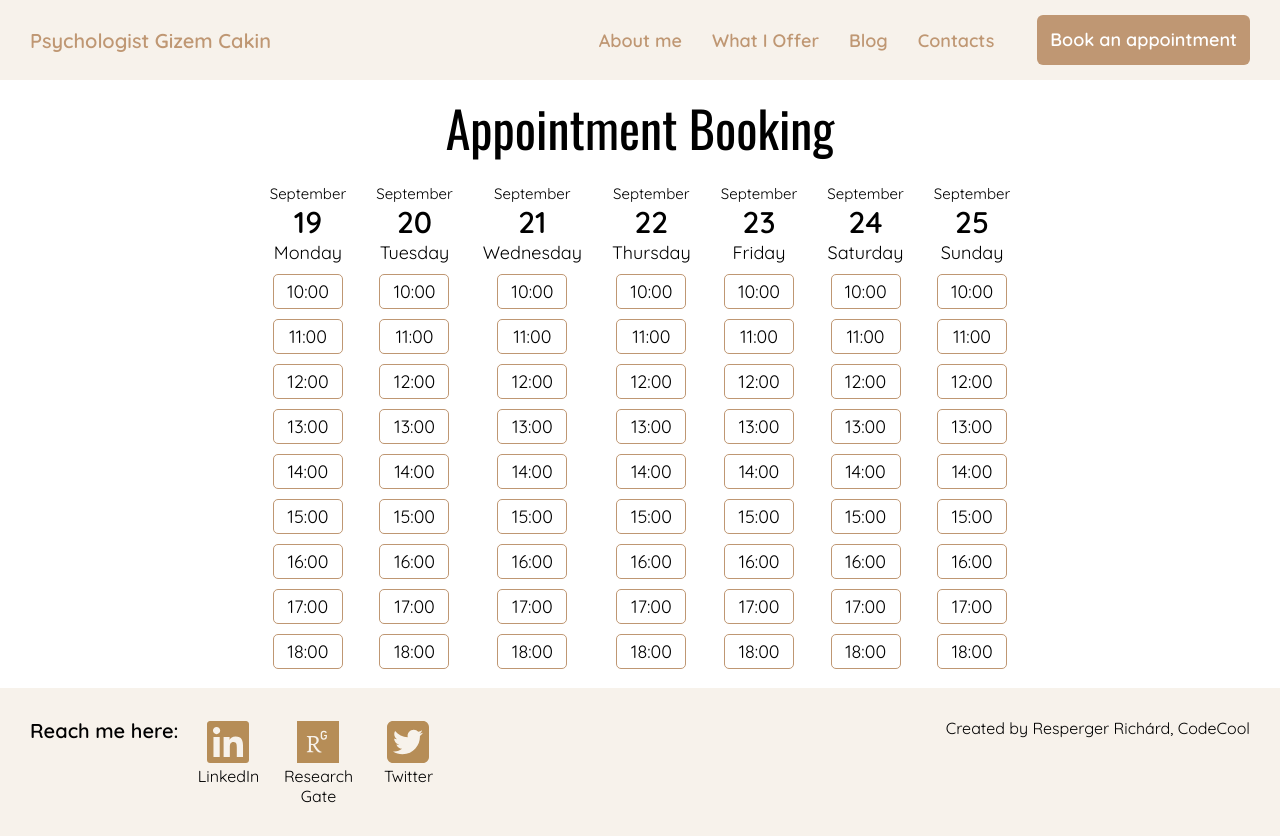
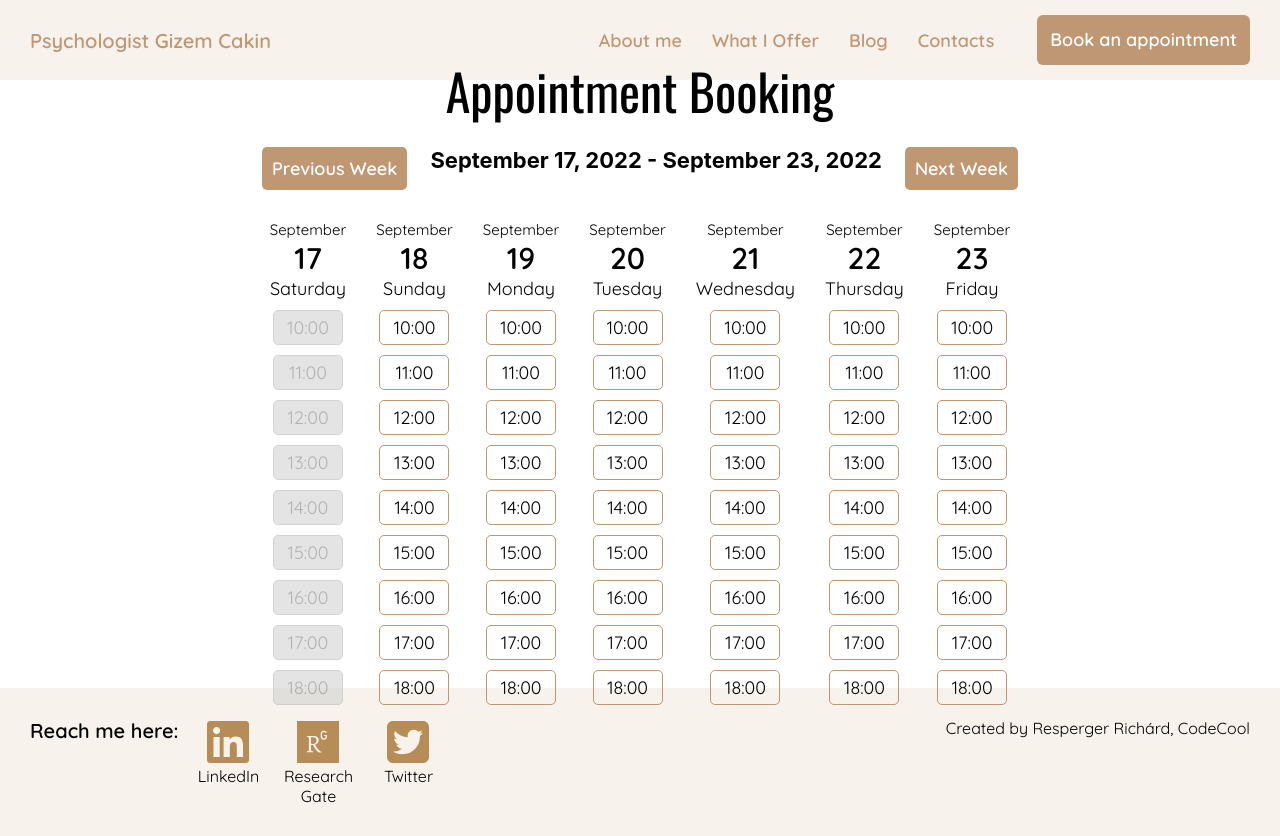
Before and after one commit to 4rrichard/psychology-website, a React (Create React App) app in the folder psychology-website/: page /appointment in a window 1280 px wide. Built offline with nearby package versions, Linux system fonts and the light colour scheme.

Commit message:
appointment-dynamic-dates

```diff
--- a/psychology-website/package.json
+++ b/psychology-website/package.json
@@ -11,6 +11,7 @@
     "@testing-library/jest-dom": "^5.16.5",
     "@testing-library/react": "^13.4.0",
     "@testing-library/user-event": "^13.5.0",
+    "axios": "^0.27.2",
     "luxon": "^3.0.3",
     "react": "^18.2.0",
     "react-dom": "^18.2.0",
--- a/psychology-website/src/components/Appointment.css
+++ b/psychology-website/src/components/Appointment.css
@@ -10,6 +10,30 @@
   font-weight: 400;
   font-size: 50px;
   text-align: center;
+}
+.appointment .appointment--change-week {
+  width: 100%;
+  margin-bottom: 30px;
+  display: flex;
+  justify-content: center;
+  gap: 23px;
+}
+.appointment .appointment--change-week .appointment--current-week-date {
+  font-size: 22px;
+}
+.appointment .appointment--change-week .prev-week-btn,
+.appointment .appointment--change-week .next-week-btn {
+  min-width: 70px;
+  padding: 10px;
+  color: white;
+  font-family: "Quicksand", sans-serif;
+  font-weight: 600;
+  font-size: 18px;
+  background-color: #bf9773;
+  border-radius: 5px;
+  text-align: center;
+  transition-duration: 0.2s;
+  transition-timing-function: ease-in-out;
 }
 .appointment .appointment--container {
   display: flex;
--- a/psychology-website/src/components/Appointment.jsx
+++ b/psychology-website/src/components/Appointment.jsx
@@ -1,5 +1,5 @@
 import React, { useState } from "react";
-import { DateTime, Info, Interval } from "luxon";
+import { DateTime, Interval } from "luxon";
 import { Link } from "react-router-dom";
 import "./Appointment.css";
 import RegContact from "./RegContact";
@@ -8,7 +8,23 @@ function Appointment() {
   // const day = DateTime.local(2022, 9, 20, { locale: "en" }).day;
   // const weekday = DateTime.local(2022, 9, 20, { locale: "en" }).weekdayLong;
   // const year = DateTime.local(2022, 9, 20, { locale: "en" }).year;
+  // const currentWeekday = DateTime.now().setLocale("en").weekdayLong;
+  // const currentWeekdayPlusSeven = DateTime.now()
+  //   .setLocale("en")
+  //   .plus({ days: 6 }).weekdayLong;
+  // const dateLimit = DateTime.now().plus({ days: 1 }).toFormat("dd");
+  // const start = DateTime.local(2022, 9, 19, { locale: "en" });
+  // const end = DateTime.local(2022, 9, 26, { locale: "en" });
+
+  // console.log(dateArray[0].setLocale("en").weekdayLong);
+
+  // const weekdays = Info.weekdays("long", { locale: "en" });
+
   const [display, setDisplay] = useState(true);
+  const [displayNextWeek, setDisplayNextWeek] = useState(false);
+  const [displayPrevWeek, setDisplayPrevWeek] = useState(false);
+  const [incrementStart, setIncrementStart] = useState(0);
+  const [incrementEnd, setIncrementEnd] = useState(9);
 
   const handleClick = () => {
     setDisplay(false);
@@ -18,19 +34,46 @@ function Appointment() {
     setDisplay(true);
   };
 
-  const now = DateTime.now().toFormat("dd");
+  const handleNextClick = () => {
+    setIncrementStart(incrementStart + 7);
+    setIncrementEnd(incrementEnd + 7);
+    setDisplayNextWeek(true);
+  };
+  const handlePrevClick = () => {
+    setDisplayPrevWeek(true);
+  };
+
+  const nowFullDateStart = DateTime.now().toFormat("MMMM dd, yyyy");
+  const nowFullDateEnd = DateTime.now()
+    .plus({ days: 6 })
+    .toFormat("MMMM dd, yyyy");
+
   const nowHour = DateTime.now().c.hour;
-  const dateLimit = DateTime.now().plus({ days: 1 }).toFormat("dd");
+  const nowDate = DateTime.now().toFormat("dd");
+  const nowMonth = DateTime.now().setLocale("en").monthLong;
 
-  const month = DateTime.local(2022, 9, 20, { locale: "en" }).monthLong;
+  const startOfWeek = DateTime.now({ locale: "en" });
+  const endOfWeek = DateTime.now().plus({ days: 7 });
 
-  const start = DateTime.local(2022, 9, 19, { locale: "en" });
-  const end = DateTime.local(2022, 9, 26, { locale: "en" });
+  const startOfNextWeek = DateTime.now().plus({ days: incrementStart });
+  const endOfNextWeek = DateTime.now().plus({ days: incrementEnd });
+  const nextMonth = DateTime.now().setLocale("en").plus({ month: 1 }).monthLong;
+  const startOfMonth = DateTime.now().setLocale("en").startOf("month");
 
-  const interval = Interval.fromDateTimes(start, end);
+  console.log(startOfMonth);
+
+  // console.log(DateTime.now().setLocale("en").plus({ days: 50 }).monthLong);
+
+  const interval = Interval.fromDateTimes(startOfWeek, endOfWeek);
+
+  const intervalNextWeek = Interval.fromDateTimes(
+    startOfNextWeek,
+    endOfNextWeek
+  );
 
   function* days(interval) {
     let cursor = interval.start.startOf("day");
+
     while (cursor < interval.end) {
       yield cursor;
       cursor = cursor.plus({ days: 1 });
@@ -39,13 +82,21 @@ function Appointment() {
 
   const dateArray = Array.from(days(interval));
 
-  const weekdays = Info.weekdays("long", { locale: "en" });
-
   const daysOfSept = dateArray.map((dates) => dates.c).map((date) => date.day);
 
-  const septArray = [];
+  const dateArrayNextWeek = Array.from(days(intervalNextWeek));
+
+  const daysOfSeptNextWeek = dateArrayNextWeek
+    .map((dates) => dates.c)
+    .map((date) => date.day);
+
+  const weekdaysOfSept = dateArray.map(
+    (dates) => dates.setLocale("en").weekdayLong
+  );
+
+  const monthArray = [];
   for (let i = 0; i < 7; i++) {
-    septArray.push(month);
+    monthArray.push(nowMonth);
   }
 
   const hoursArr = [];
@@ -54,11 +105,27 @@ function Appointment() {
   }
 
   const wholeWeekArray = [];
-  septArray.map((sept, index) => {
+  monthArray.map((month, index) => {
     return wholeWeekArray.push({
-      month: sept,
+      month: month,
       days: daysOfSept[index],
-      weekdays: weekdays[index],
+      weekdays: weekdaysOfSept[index],
+    });
+  });
+
+  const nextMonthArray = [];
+
+  for (let i = 0; i < 7; i++) {
+    nextMonthArray.push(nextMonth);
+  }
+
+  const wholeWeekArrayNextWeek = [];
+
+  nextMonthArray.map((month, index) => {
+    return wholeWeekArrayNextWeek.push({
+      month: month,
+      days: daysOfSeptNextWeek[index],
+      weekdays: weekdaysOfSept[index],
     });
   });
 
@@ -68,8 +135,16 @@ function Appointment() {
       {display ? (
         <section className="appointment">
           <h1 className="appointment--title">Appointment Booking</h1>
+          <div className="appointment--change-week">
+            <button className="prev-week-btn">Previous Week</button>
+            <h1 className="appointment--current-week-date">{`${nowFullDateStart} - ${nowFullDateEnd}`}</h1>
+            <button onClick={handleNextClick} className="next-week-btn">
+              Next Week
+            </button>
+          </div>
           <div className="appointment--container">
-            {wholeWeekArray.map((wholeMonth, index) => (
+            {!displayNextWeek &&
+              wholeWeekArray.map((wholeMonth, index) => (
                 <div className="appointment--fulldate" key={index}>
                   <h2 className="appointment--month">{wholeMonth.month}</h2>
 
@@ -80,7 +155,27 @@ function Appointment() {
                     <Link
                       className="appointment--hours"
                       onClick={handleClick}
-                    disabled={now >= wholeMonth.days}
+                      disabled={nowDate >= wholeMonth.days}
+                      key={hours}
+                    >
+                      {hours}
+                    </Link>
+                  ))}
+                </div>
+              ))}
+            {displayNextWeek &&
+              wholeWeekArrayNextWeek.map((wholeMonth, index) => (
+                <div className="appointment--fulldate" key={index}>
+                  <h2 className="appointment--month">{wholeMonth.month}</h2>
+
+                  <h1 className="appointment--date">{wholeMonth.days}</h1>
+
+                  <h2 className="appointment--day">{wholeMonth.weekdays}</h2>
+                  {hoursArr.map((hours) => (
+                    <Link
+                      className="appointment--hours"
+                      onClick={handleClick}
+                      disabled={nowDate >= wholeMonth.days}
                       key={hours}
                     >
                       {hours}
--- a/psychology-website/src/components/Appointment.scss
+++ b/psychology-website/src/components/Appointment.scss
@@ -12,6 +12,36 @@
     font-size: 50px;
 
     text-align: center;
+  }
+  .appointment--change-week {
+    width: 100%;
+
+    margin-bottom: 30px;
+
+    display: flex;
+    justify-content: center;
+    gap: 23px;
+    .appointment--current-week-date {
+      font-size: 22px;
+    }
+    .prev-week-btn,
+    .next-week-btn {
+      min-width: 70px;
+
+      padding: 10px;
+
+      color: white;
+      font-family: "Quicksand", sans-serif;
+      font-weight: 600;
+      font-size: 18px;
+      background-color: #bf9773;
+      border-radius: 5px;
+
+      text-align: center;
+
+      transition-duration: 0.2s;
+      transition-timing-function: ease-in-out;
+    }
   }
   .appointment--container {
     display: flex;
--- a/psychology-website/src/components/RegContact.jsx
+++ b/psychology-website/src/components/RegContact.jsx
@@ -2,6 +2,7 @@ import React from "react";
 import { useState, useEffect } from "react";
 import BookedMessage from "./BookedMessage";
 import "./RegContact.css";
+import axios from "axios";
 
 function RegContact({ clickBack }) {
   const [displayConfirm, setDisplayConfirm] = useState(true);
@@ -12,15 +13,23 @@ function RegContact({ clickBack }) {
     message: "",
   });
 
-  useEffect(() => {
-    localStorage.setItem("form", JSON.stringify(formData));
-  }, [formData]);
+  // useEffect(() => {
+  //   localStorage.setItem("form", JSON.stringify(formData));
+  // }, [formData]);
 
   const handleForm = (event) => {
     const { name, value } = event.target;
     setFormData((prevFormData) => {
       return { ...prevFormData, [name]: value };
     });
+    axios
+      .post(
+        "https://sheet.best/api/sheets/4abe4cb6-50cc-46ab-89d5-734474480d61",
+        formData
+      )
+      .then((response) => {
+        console.log(response);
+      });
   };
 
   const bookedBtnHandle = () => {
@@ -28,7 +37,7 @@ function RegContact({ clickBack }) {
   };
 
   const bookedFormDataHandle = (e) => {
-    console.log(formData);
+    console.log(e);
   };
 
   return (
```
Also changed, not shown: 2 other files (tests, documents, lock files or other folders). Lines whose indentation alone changed are shown as unchanged.
